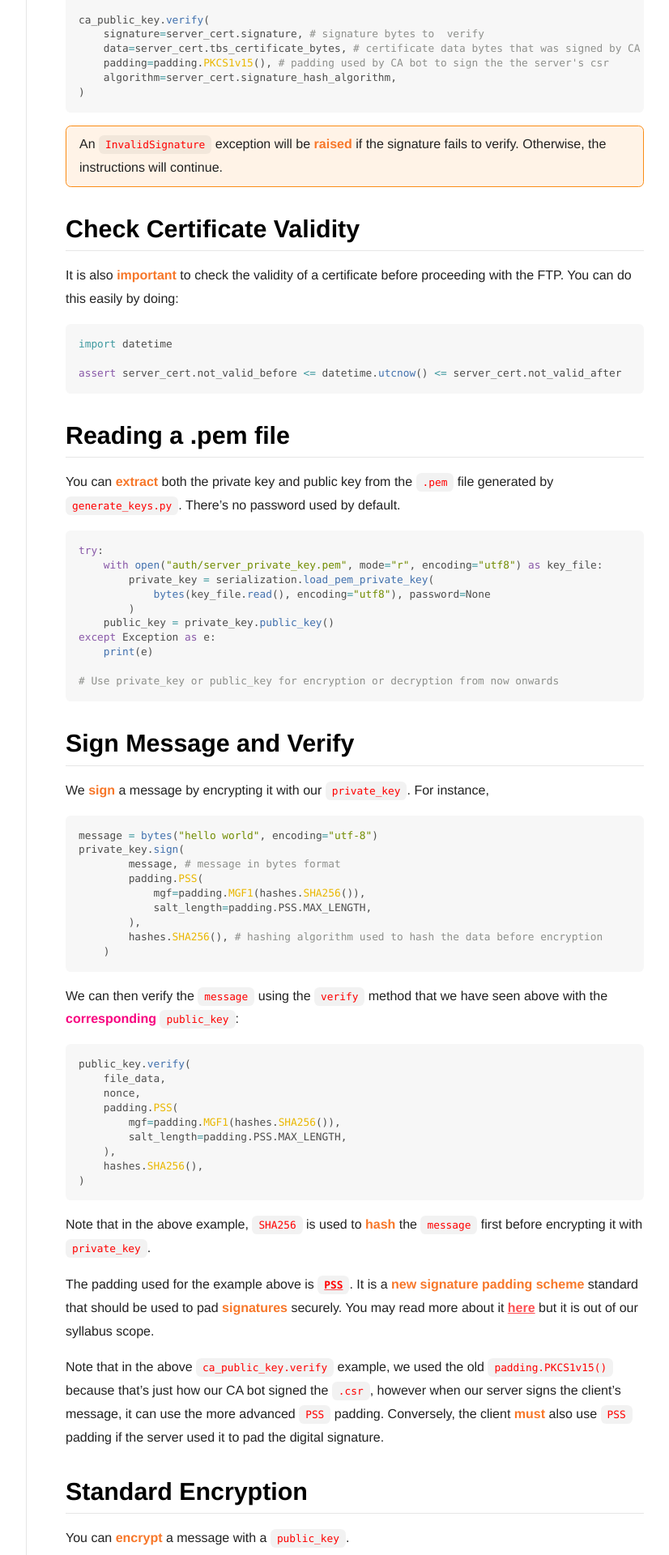
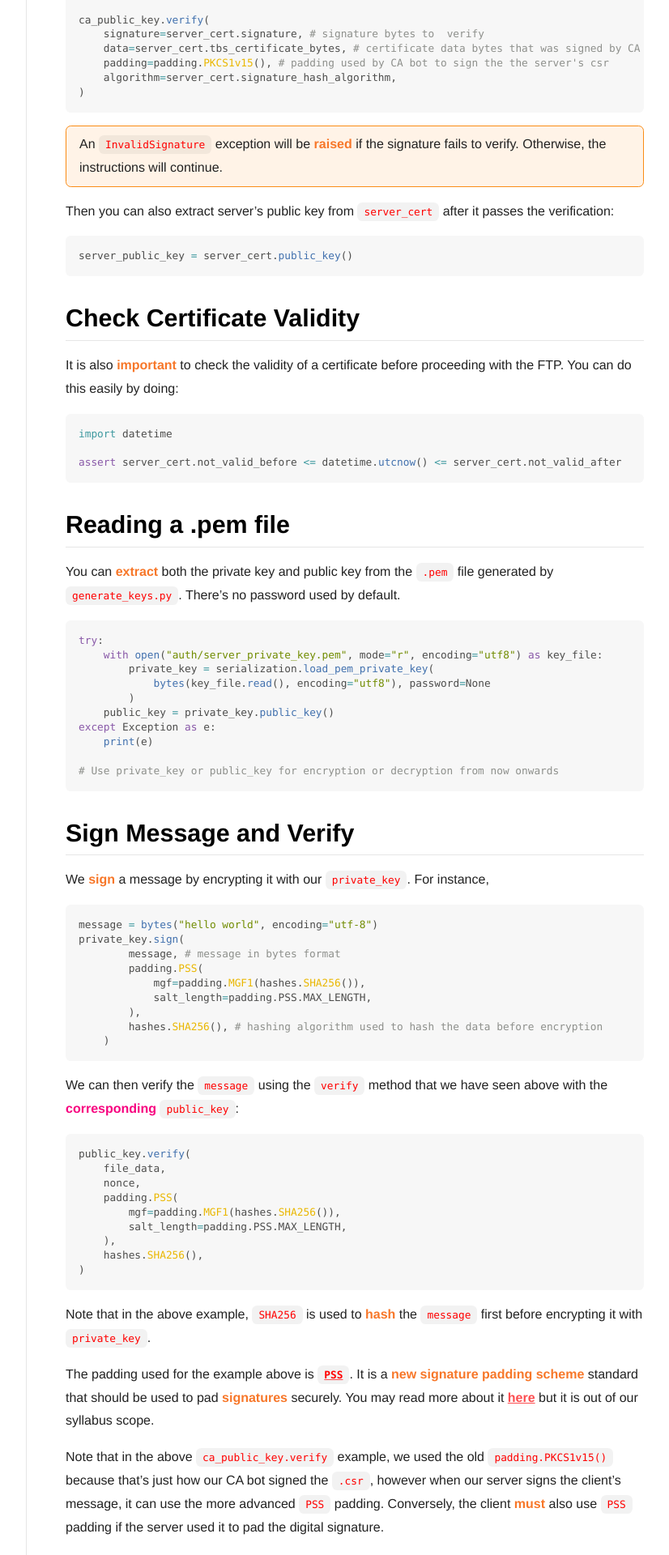
Before and after one commit to natalieagus/50005-2023, a Jekyll site: the page built from _assignments/pa2_5_pythoncrypto.md, in a window 1280 px wide. Shown: the part 2015-3935 px from the top of the page at 81% size, without its empty margins (217-1043 px from the left). Built offline with Jekyll 4.4.1, drawn with Linux system fonts in a browser that asks for light colours; nearby versions of some CDN libraries; some of the changed text lies outside the part shown.

Commit message:
feat: add extract server public key frm cert

````diff
--- a/_assignments/pa2_5_pythoncrypto.md
+++ b/_assignments/pa2_5_pythoncrypto.md
@@ -77,6 +77,11 @@ ca_public_key.verify(
 
 An `InvalidSignature` exception will be <span style="color:#f77729;"><b>raised</b></span> if the signature fails to verify. Otherwise, the instructions will continue.
 {:.warning}
+
+Then you can also extract server's public key from `server_cert` after it passes the verification:
+```python
+server_public_key = server_cert.public_key()
+```
 
 ## Check Certificate Validity
 It is also <span style="color:#f77729;"><b>important</b></span> to check the validity of a certificate before proceeding with the FTP. You can do this easily by doing:
````
